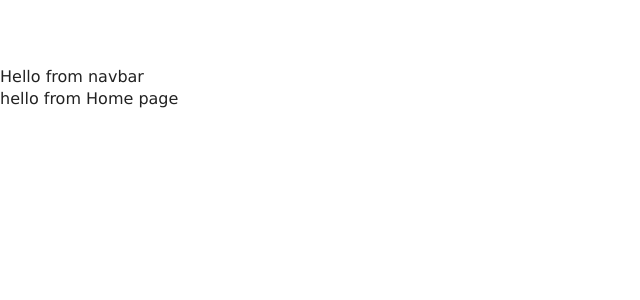
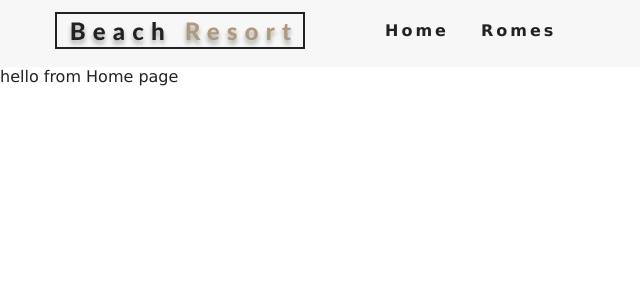
Before and after one commit to YuhaoZhang-tirsky/Beach-resort, a React (Create React App) app: page / in a window 1280 px wide. Shown: the top 300 px of the page, without its empty margins (0-640 px from the left). Built offline with nearby package versions, Linux system fonts and the light colour scheme.

Commit message:
inplement Header

```diff
--- a/src/components/Navbar.js
+++ b/src/components/Navbar.js
@@ -1,11 +1,40 @@
 import React, { Component } from 'react'
 
+import logo from '../images/logo.svg'
+import { FaAlignRight } from 'react-icons/fa'
+import { Link } from 'react-router-dom'
+
 export default class Navbar extends Component {
+  state = {
+    isOpen: false
+  }
+
+  handleToggle = () => {
+    this.setState({ isOpen: !this.state.isOpen })
+  }
+
   render() {
     return (
-      <div>
-        Hello from navbar
-      </div>
+      <nav className="navbar">
+        <div className="nav-center">
+          <div className="nav-header">
+            <Link to="/">
+              <img src={logo} alt="Beach Resort" />
+            </Link>
+            <button type="button" className="nav-btn" onClick={this.handleToggle}>
+              <FaAlignRight className="nav-icon" />
+            </button>
+          </div>
+          <ul className={this.state.isOpen ? "nav-links show-nav" : "nav-links"}>
+            <li>
+              <Link to="/">Home</Link>
+            </li>
+            <li>
+              <Link to="/rooms">Romes</Link>
+            </li>
+          </ul>
+        </div>
+      </nav>
     )
   }
 }
```
